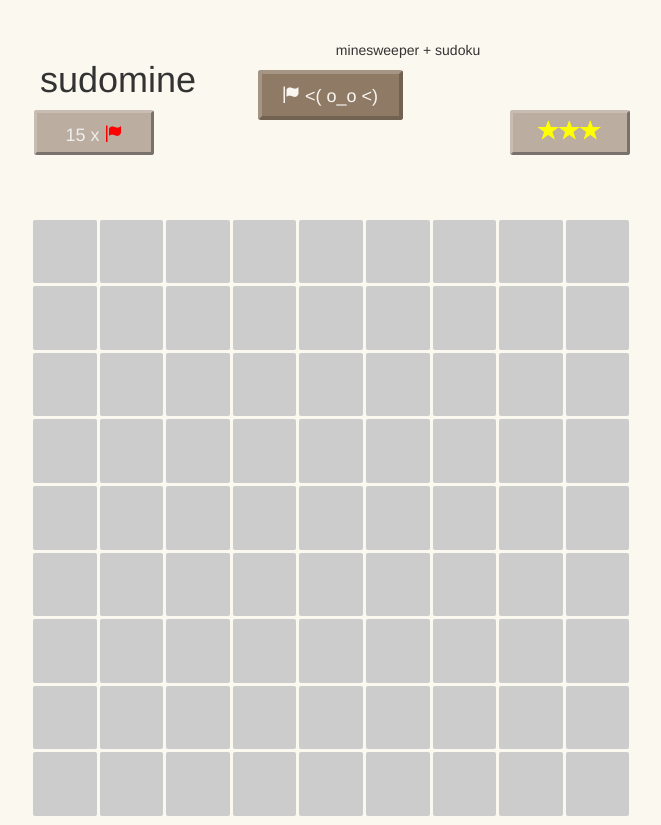
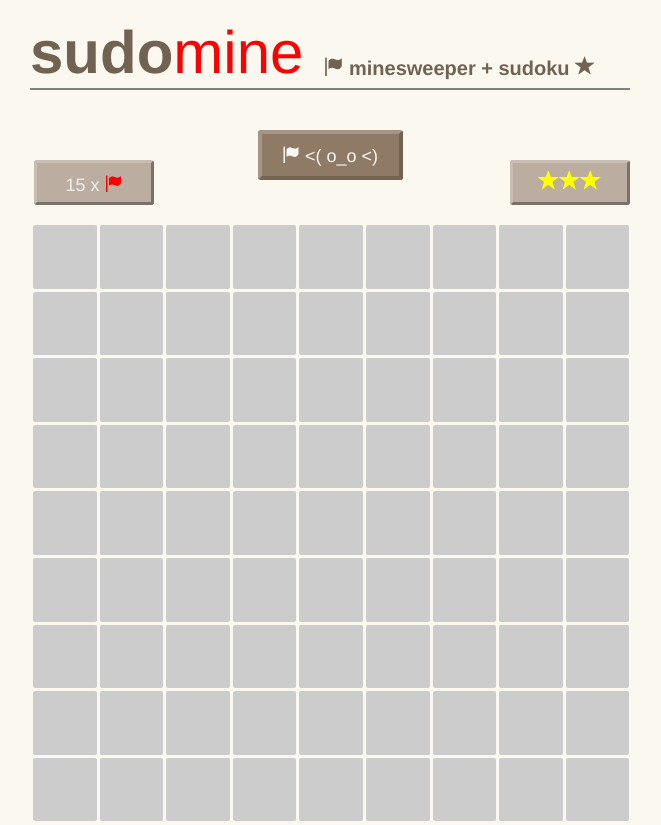
Before and after one commit to asakurasol/Sudomine, a PHP site: page / in a window 1280 px wide. Shown: the whole page, without its empty margins (310-971 px from the left). Run offline with PHP 8.4, Linux system fonts and the light colour scheme; some libraries are stand-ins or nearby versions; some web fonts are replaced.

Commit message:
javascript assisted styling

```diff
--- a/app/app.css
+++ b/app/app.css
@@ -4,18 +4,37 @@ body {
   text-align: center;
   display: block;
   background-color: #faf8ef !important;
-  margin: 30px !important;
 }
 
 #desc{
   width:100%;
   clear: both;
+  height:90px;
+  color: #726252;
+  border-bottom: 2px solid gray;
+  margin-bottom: 30px;
 }
 
 #desc h1{
-  clear:right;
   display:block;
   float: left;
+  clear: right;
+  font-size: 60px;
+  font-weight: bolder;
+}
+
+#desc span h1 {
+  color: #FF0000;
+  font-weight: normal !important;
+}
+
+#desc p{
+  float:left;
+  padding-top: 54px;
+  font-size: 20px;
+  padding-left: 20px;
+  vertical-align: bottom;
+  font-weight: bolder;
 }
 
 .content{
@@ -67,6 +86,10 @@ body {
 
 .gameBG .right{
   border-right: solid 3px gray;
+}
+
+.pullup {
+  margin-top:45px !important;
 }
 
 .tweak{
@@ -219,3 +242,7 @@ body {
 .sudokuDark{
   color: #726252;
 }
+
+#howto {
+    border-top: 2px solid gray;
+}
--- a/app/view1/view1.html
+++ b/app/view1/view1.html
@@ -1,15 +1,19 @@
 <div class = 'content'>
+	<div id = 'desc'>
+		<h1>sudo</h1>
+		<span><h1>mine</h1></span>
+		<p>
+		<span class="glyphicon glyphicon-flag"></span>
+		 minesweeper + sudoku
+		<span class="glyphicon glyphicon-star"></span></p>
+	</div>
+
 	<div id = "bar">
-
-		<div id = 'desc'>
-			<h1>sudomine</h1>
-			<p>minesweeper + sudoku</p>
-		</div>
 
 		<div class = 'gameStatus'>
 			<div class = 'restart-button' ng-click = "newGame()">
 				<h4 ng-show = 'game.sweeper'><span class="glyphicon glyphicon-flag"></span> <( {{game.status}} <) </h4>
-				<h4 ng-show = '!game.sweeper'>(> {{game.status}} )> <span class="glyphicon glyphicon-star"></h4>
+				<h4 ng-show = '!game.sweeper'>(> {{game.status}} )> <span class="glyphicon glyphicon-star"></span></h4>
 			</div>
 		</div>
 
@@ -36,7 +40,7 @@
 		</div>
 	</div>
 
-	<div id = "game">
+	<div id = "game" ng-class = 'game.pullup'>
 		<div class = "column" ng-repeat = "column in game.board">
 			<div class = 'rows'
 			ng-class = "[cell.cellClass, cell.textClass]"
--- a/app/view1/view1.js
+++ b/app/view1/view1.js
@@ -224,6 +224,7 @@ function Game(size,mines){
 	this.first = _.once(self.firstClick);
 	this.controls = [1,2,3,4,5,6,7,8,9];
 	this.lives = [1,2,3];
+	this.pullup = 'pullup';
 }
 
 Game.prototype.generateMines = function(boardsize, mines){
@@ -687,9 +688,11 @@ angular.module('myApp.view1', ['ngRoute'])
 	$scope.switch = function(){
 		if($scope.game.sweeper){
 			$scope.game.sweeper = false;
+			$scope.game.pullup = '';
 		}
 		else{
 			$scope.game.sweeper = true;
+			$scope.game.pullup = 'pullup';
 		}
 	}
 
```
